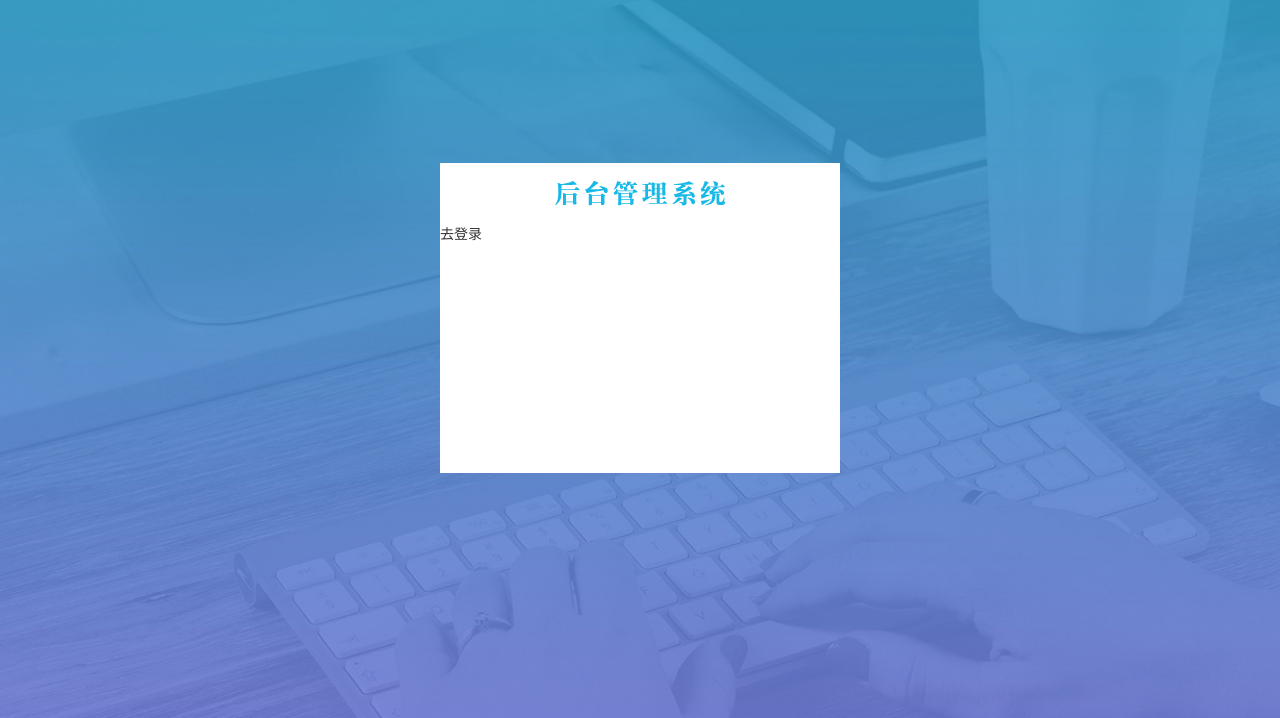
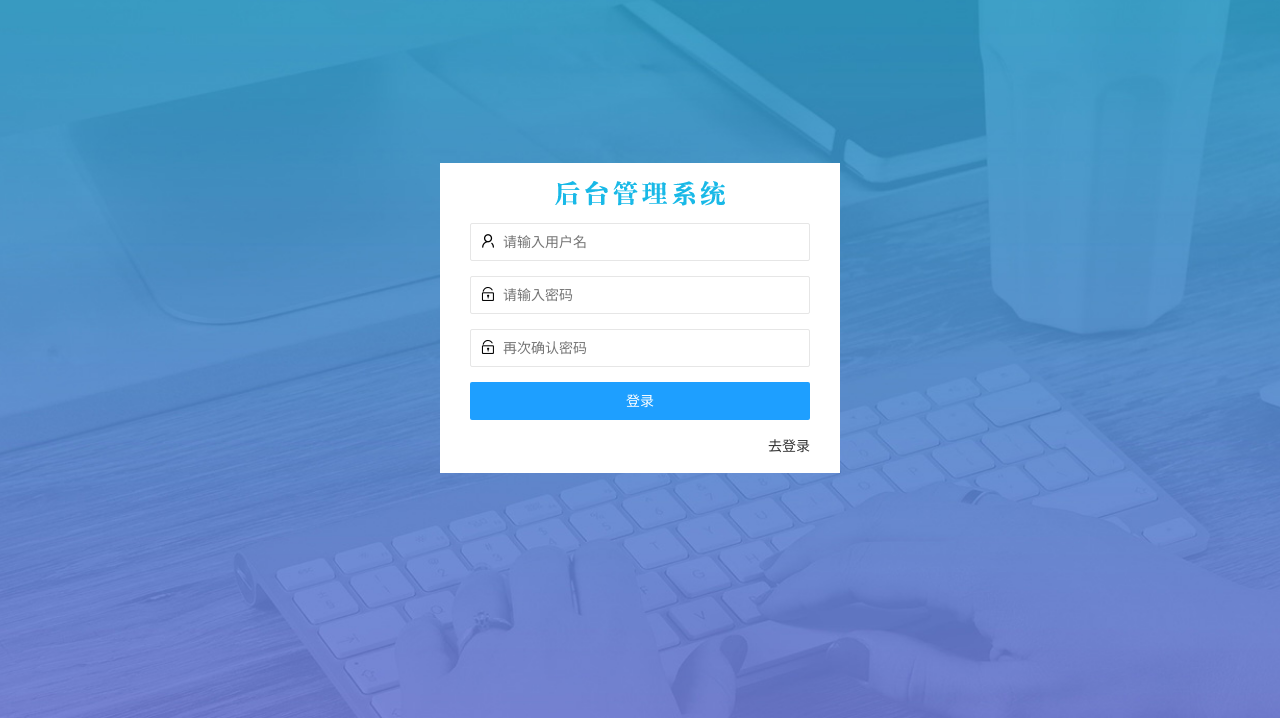
Before and after one commit to tongyali/big-event, a plain HTML site: page login.html in a window 1280 px wide. Both pictures are taken after a click on the link "去注册". Shown: the part 82-800 px from the top of the page. Drawn offline with Linux system fonts and the light colour scheme.

Commit message:
注册表单

```diff
--- a/login.html
+++ b/login.html
@@ -18,18 +18,22 @@
     <div class="loginAndRegBox">
         <div class="title-box"></div>
         <!-- 登录 -->
+
         <div class="login-box" id="link">
             <form class="layui-form" action="">
+                <!-- 用户名 -->
                 <div class="layui-form-item">
                     <i class="layui-icon layui-icon-username"></i>
                     <input type="text" name="username" required lay-verify="required" placeholder="请输入用户名"
                         autocomplete="off" class="layui-input">
                 </div>
+                <!-- 密码 -->
                 <div class="layui-form-item">
                     <i class="layui-icon layui-icon-password"></i>
                     <input type="password" name="password" required lay-verify="required" placeholder="请输入密码"
                         autocomplete="off" class="layui-input">
                 </div>
+                <!-- 按钮 -->
                 <div class="layui-form-item">
                     <button class="layui-btn layui-btn-fluid layui-btn-normal" lay-submit>登录</button>
                 </div>
@@ -41,7 +45,34 @@
         </div>
         <!-- 注册 -->
         <div class="reg-box">
-            <a id="link_login" href="javascript:;">去登录</a>
+
+            <form class="layui-form" action="">
+                <!-- 用户名 -->
+                <div class="layui-form-item">
+                    <i class="layui-icon layui-icon-username"></i>
+                    <input type="text" name="username" required lay-verify="required" placeholder="请输入用户名"
+                        autocomplete="off" class="layui-input">
+                </div>
+                <!-- 密码 -->
+                <div class="layui-form-item">
+                    <i class="layui-icon layui-icon-password"></i>
+                    <input type="password" name="password" required lay-verify="required" placeholder="请输入密码"
+                        autocomplete="off" class="layui-input">
+                </div>
+                <!-- 确认密码 -->
+                <div class="layui-form-item">
+                    <i class="layui-icon layui-icon-password"></i>
+                    <input type="password" name="repassword" required lay-verify="required" placeholder="再次确认密码"
+                        autocomplete="off" class="layui-input">
+                </div>
+                <div class="layui-form-item">
+                    <button class="layui-btn layui-btn-fluid layui-btn-normal" lay-submit>登录</button>
+                </div>
+                <div class="layui-form-item links">
+                    <a id="link_reg" href="javascript:;">去登录</a>
+                </div>
+            </form>
+
 
         </div>
     </div>
```
